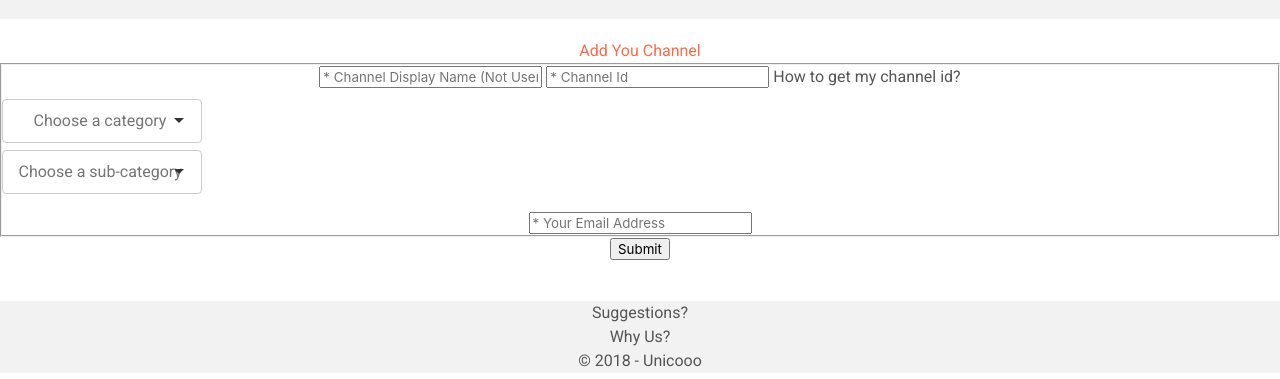
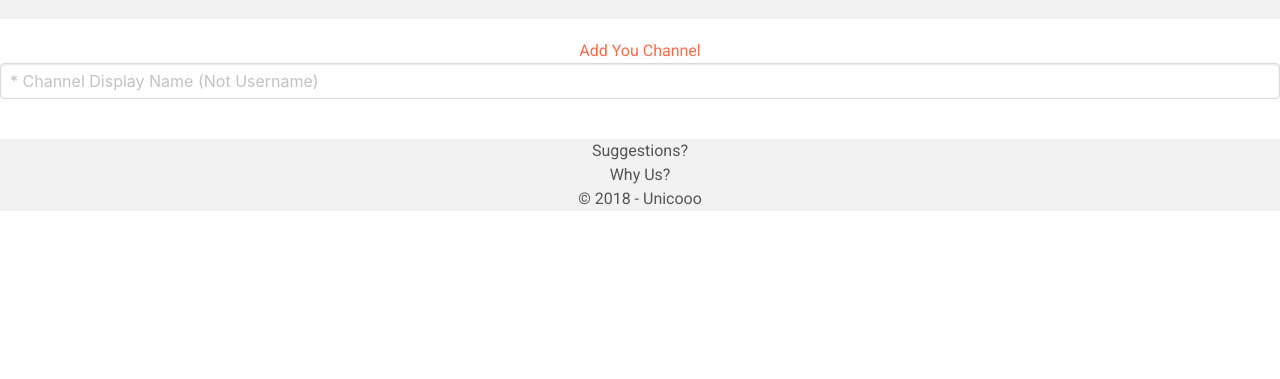
Before and after one commit to Windsooon/best-channels, a Django app: page /all/ in a window 1280 px wide. Shown: the part 421-800 px from the top of the page. Run offline with Django 3.2, Linux system fonts and the light colour scheme; data that the repository does not hold is empty; some libraries are stand-ins or nearby versions.

Commit message:
update tem

```diff
--- a/django_base/templates/base.html
+++ b/django_base/templates/base.html
@@ -118,7 +118,7 @@
       <form class="pure-form pure-g" id="subscribe-form">
         <div class="pure-u-2-3 pure-u-md-2-3 subscribe-form-div">
         <fieldset>
-            <legend id="sub-legend">Sorry, please re-submit your email to get new channels update.</legend>
+            <legend id="sub-legend">Get Trending YouTube channels.</legend>
             <input id="subscribe-email" class="pure-u-20-24 pure-u-md-10-24" placeholder="Email Address" type="email">
             <button type="button" id="subscribe-email-btn" class="pure-button pure-button-primary pure-u-2-3 pure-u-md-4-24">Subscribe</button>
             </div>
@@ -153,26 +153,12 @@
   {% block sub %}
   <div class="sub-form">
       <span class="highlight-h1"><h1>Add You Channel</h1></span>
-      <form class="pure-form pure-g" id="recommend-form">
-        <div class="pure-u-20-24 pure-u-md-1-2 form-div">
-        <fieldset class="pure-group">
-          <input type="text" id="channel-name" class="pure-input-1" placeholder="* Channel Display Name (Not Username)" required>
-          <input type="text" id="channel-id" class="pure-input-1" placeholder="* Channel Id" required>
-          <span id="pure-channel-id" class="pure-form-message"><a href="https://johnnythetank.github.io/youtube-channel-name-converter/">How to get my channel id?</a></span>
-          <div class="pure-g select-add">
-            <div class="pure-u-11-24">
-              <label for="select-add-type"></label>
-              <select id="select-add-type"></select>
-            </div> <!-- end prue-u-1 -->
-            <div class="pure-u-2-24"></div>
-            <div class="pure-u-11-24">
-              <label for="select-add-category"></label>
-              <select id="select-add-category"></select>
-            </div> <!-- end prue-u-1 -->
-          </div> <!-- end pure-g -->
-          <input type="email" id="channel-email" class="pure-input-1 sub-email" placeholder="* Your Email Address" required>
-        </fieldset>
-        <button type="button" class="sub-btn pure-button pure-input-1 pure-button-primary">Submit</button>
+      <form id="recommend-form">
+        <div class="field">
+            <div class="control">
+              <input class="input" type="text" placeholder="* Channel Display Name (Not Username)">
+            </div>
+        </div>
       </form>
     </div> <!-- end form-div -->
   </div> <!-- end sub_form -->
--- a/django_base/templates/cate.html
+++ b/django_base/templates/cate.html
@@ -11,7 +11,7 @@
 <div class="cate-content">
   <div class="columns is-mobile details-outside-div">
     <div class="details-div">
-      <section class="day-section hero is-info">
+      <section class="day-section hero is-dark">
         <div class="hero-body">
           <div class="container">
             <h1 class="title">
```
